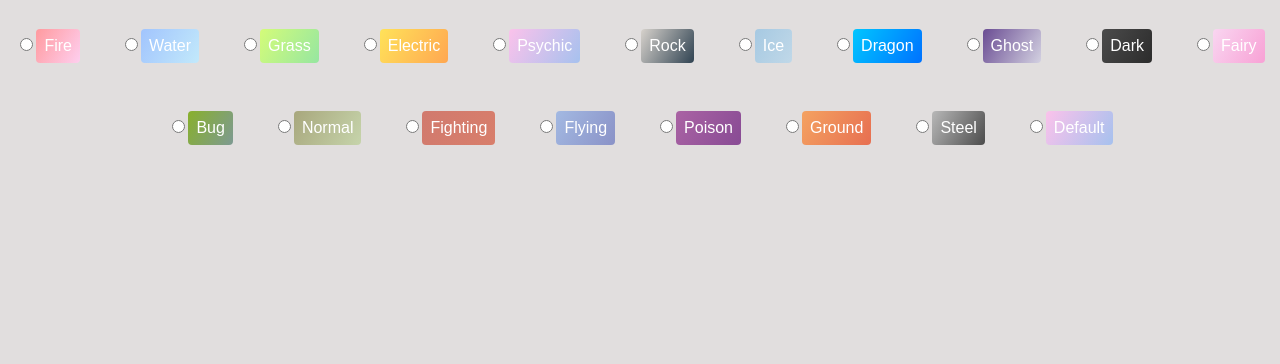
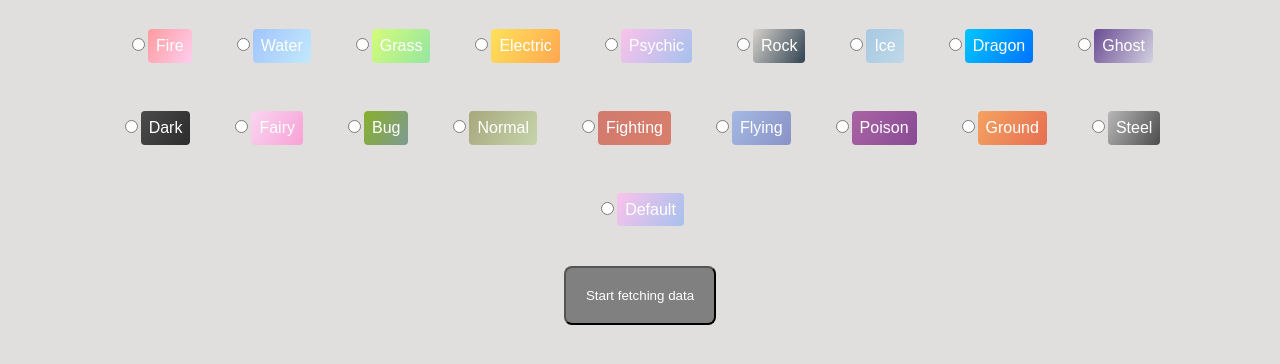
Before and after one commit to Jakub-Lukac/JS-Project-Y2S1-Client-Side-Scripting, a plain HTML site: page index.html in a window 1280 px wide. Shown: the part 148-512 px from the top of the page. Drawn offline with Linux system fonts and the light colour scheme; no server answers.

Commit message:
Filter button added

```diff
--- a/js/script.js
+++ b/js/script.js
@@ -35,6 +35,7 @@ const limit = 300;
 const POKEMON_URI = `https://pokeapi.co/api/v2/pokemon/?offset=${offset}&limit=${limit}`;
 let listOfPokemonDetailsUrls = []; // global variable
 let listOfPokemonObjects = []; // global variable
+let listOfTypesFilters = [];
 
 const app = document.getElementById("mainDiv");
 const container = document.createElement("div");
@@ -46,21 +47,30 @@ app.appendChild(container);
 // Once the content is loaded fire the fetchPokemonData function
 // async function as I have to wait to fetch data and only then display cards
 document.addEventListener("DOMContentLoaded", async () => {
-  showLoadingSpinner(app);
-
   try {
     await DisplayLogo();
 
     await DisplayInputFields();
 
+    document.getElementById("filterBtn").addEventListener(
+      "click",
+      async () => {
+        try {
+          showLoadingSpinner(app);
+
           await FetchPokemonData();
-
           // the cards (DOM elements) are creared in the memory
           // once we fetch all the data only then JS updates the DOM
           await DisplayPokemonCard();
         } finally {
           // Hide loading spinner once content is loaded
           hideLoadingSpinner();
+        }
+      },
+      false
+    );
+  } catch (error) {
+    console.error("Error fetching Pokémon data:", error);
   }
 });
 
@@ -95,6 +105,10 @@ function DisplayLogo() {
 function DisplayInputFields() {
   const container = document.getElementById("inputContainer");
 
+  const wrappersContainer = document.createElement("div");
+  wrappersContainer.classList.add("wrappersContainer");
+
+  // use for...of loop with the map object of typeGradients
   for (const [key, gradient] of Object.entries(typeGradients)) {
     const wrapper = document.createElement("div");
     wrapper.classList.add("wrapper");
@@ -120,8 +134,23 @@ function DisplayInputFields() {
     wrapper.appendChild(label);
 
     // Append wrapper to the inputContainer (container)
-    container.appendChild(wrapper);
+    wrappersContainer.appendChild(wrapper);
   }
+
+  container.appendChild(wrappersContainer);
+
+  // Create button, when clicked, it will get all the filtered types
+  const btn = document.createElement("button");
+  btn.id = "filterBtn";
+  btn.type = "button";
+  btn.style.cursor = "pointer";
+  btn.textContent = "Start fetching data";
+  btn.style.padding = "20px";
+  btn.style.borderRadius = "8px";
+  btn.style.color = "white";
+  btn.style.backgroundColor = "grey";
+
+  container.appendChild(btn);
 }
 
 function DisplayPokemonCard() {
--- a/styles/style.css
+++ b/styles/style.css
@@ -101,10 +101,16 @@ p {
   /* background color from js script*/
 }
 
-#inputContainer {
+.wrappersContainer {
   display: flex;
   flex-wrap: wrap;
   justify-content: center;
   gap: 40px;
   margin: 2rem auto;
+  padding: 0 80px;
 }
+
+#filterBtn {
+  display: block;
+  margin: 2rem auto;
+}
```
Lines whose indentation alone changed are shown as unchanged.
